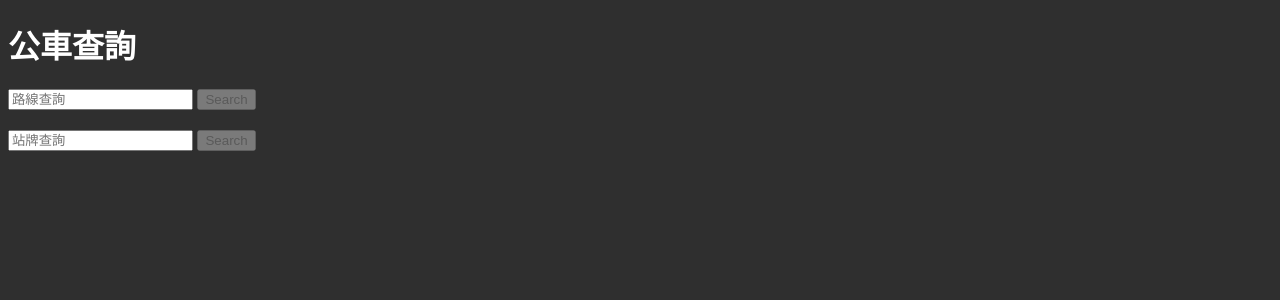
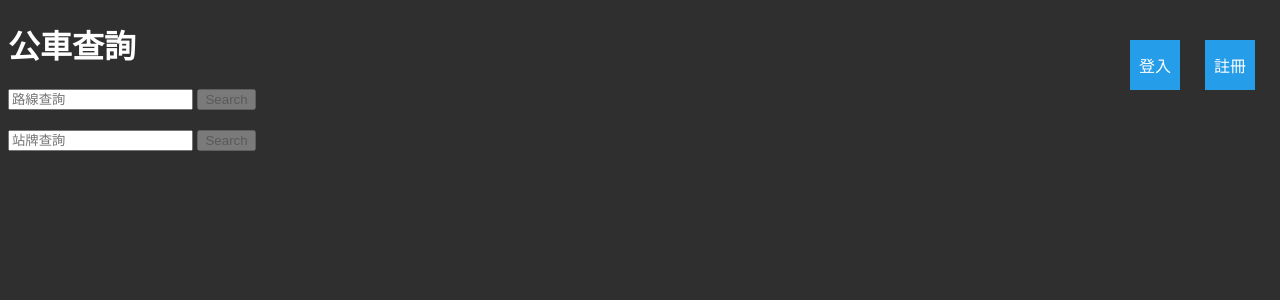
Before and after one commit to fhyfv/Database-System-Final-Project, a PHP site: page /bus.html in a window 1280 px wide. Shown: the top 300 px of the page. Run offline with PHP 8.4, Linux system fonts and the light colour scheme.

Commit message:
Add files via upload

```diff
--- a/website/bus.html
+++ b/website/bus.html
@@ -7,6 +7,8 @@
 </head>
 <body>
     <h1>公車查詢</h1>
+    <div id="login">登入</div>
+    <div id="register">註冊</div>
     <div id="routeSearch">
         <input type="text" id="routeInput" placeholder="路線查詢">
         <button id="routebtn">Search</button>
--- a/website/styles.css
+++ b/website/styles.css
@@ -12,3 +12,29 @@ body {
     background-color: black;
     margin-bottom: 20px;
 }
+#register{
+    background-color: rgb(38, 157, 232);
+    display: flex;
+    justify-content: center;
+    align-items: center;
+    height: 50px;
+    width:50px;
+    margin-bottom: 20px;
+    position: absolute;
+    top:5%;
+    right:25px;
+    cursor: pointer;
+}
+#login {
+    background-color: rgb(38, 157, 232);
+    display: flex;
+    justify-content: center;
+    align-items: center;
+    height: 50px;
+    width:50px;
+    margin-bottom: 20px;
+    position: absolute;
+    top:5%;
+    right:100px;
+    cursor: pointer;
+}
```
Also changed, not shown: website/script.js (+54 -9 lines).
